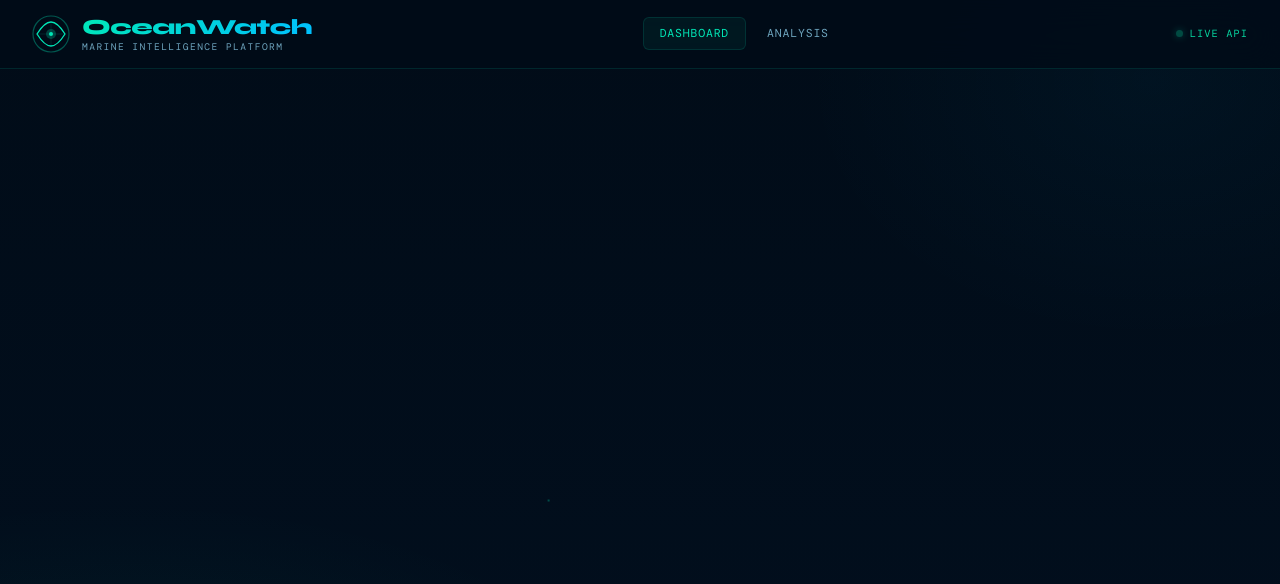
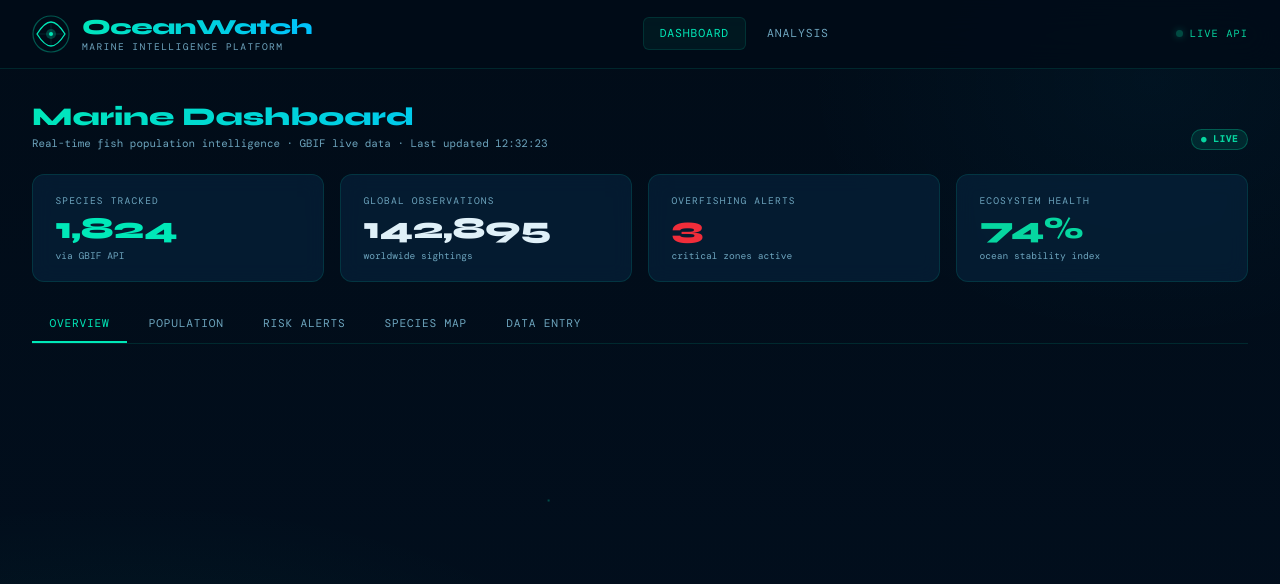
Before and after one commit to akash0810-07/Marine-Life-Stock-Assessment-System-Using-AI, a Flask app: page / in a window 1280 px wide. Shown: the top 584 px of the page. Run offline with Flask 3, Linux system fonts and the light colour scheme; data that the repository does not hold is empty; some web fonts are replaced.

Commit message:
Enhance dashboard layout and styling
Added styling and updated structure for the marine dashboard page.

```diff
--- a/templates/index.html
+++ b/templates/index.html
@@ -1,36 +1,160 @@
-{% extends 'base.html' %}
-{% block body %}
+{% extends "base.html" %}
+{% block title %}Dashboard{% endblock %}
 
-<div class="text-center">
-    <h1 class="text-warning mb-4">
-        🌊 Marine Life AI Dashboard
-    </h1>
-    <p class="lead">
-        AI-powered marine ecosystem monitoring and stock prediction system.
+{% block head %}
+<style>
+  .tab-bar {
+    display:flex; gap:.25rem;
+    border-bottom:1px solid var(--border);
+    margin-bottom:1.5rem;
+  }
+  .tab-btn {
+    padding:.65rem 1.1rem;
+    font-family:var(--font-mono);
+    font-size:.7rem; letter-spacing:.07em; text-transform:uppercase;
+    color:var(--muted); background:none; border:none;
+    border-bottom:2px solid transparent;
+    cursor:pointer; transition:all .25s;
+  }
+  .tab-btn:hover { color:var(--text); }
+  .tab-btn.active { color:var(--biolume); border-bottom-color:var(--biolume); }
+
+  .tab-panel { display:none; }
+  .tab-panel.active { display:contents; }
+
+  .search-bar { display:flex; gap:.75rem; margin-bottom:1rem; }
+  .search-input {
+    flex:1; background:rgba(1,12,24,.8);
+    border:1px solid var(--border); border-radius:8px;
+    padding:.65rem 1rem; color:var(--text);
+    font-family:var(--font-mono); font-size:.77rem;
+    outline:none; transition:border-color .25s;
+  }
+  .search-input:focus { border-color:var(--biolume); }
+  .search-input::placeholder { color:var(--muted); }
+
+  .species-grid {
+    display:grid;
+    grid-template-columns:repeat(auto-fill,minmax(175px,1fr));
+    gap:.75rem; max-height:310px; overflow-y:auto;
+  }
+  .sp-card {
+    background:rgba(1,12,24,.65);
+    border:1px solid var(--border); border-radius:10px;
+    padding:.9rem; cursor:pointer;
+    transition:all .25s;
+  }
+  .sp-card:hover { border-color:rgba(0,232,184,.4); transform:translateY(-2px); }
+  .sp-name  { font-family:var(--font-head); font-size:.8rem; font-weight:700; margin-bottom:.2rem; line-height:1.3; }
+  .sp-sci   { font-size:.6rem; color:var(--muted); font-style:italic; margin-bottom:.4rem; }
+  .sp-taxon { font-size:.58rem; color:var(--biolume); letter-spacing:.04em; }
+
+  .map-wrap {
+    position:relative; height:310px;
+    background:rgba(1,12,24,.85);
+    border-radius:12px; overflow:hidden;
+    border:1px solid var(--border);
+  }
+  .map-wrap svg { position:absolute; inset:0; width:100%; height:100%; }
+
+  .map-tip {
+    position:absolute;
+    background:rgba(4,21,37,.97);
+    border:1px solid var(--border);
+    border-radius:8px; padding:.55rem .85rem;
+    font-size:.68rem; pointer-events:none;
+    opacity:0; transition:opacity .2s; z-index:20; min-width:130px;
+  }
+  .map-tip.show { opacity:1; }
+  .map-tip-name { font-family:var(--font-head); font-size:.78rem; font-weight:700; margin-bottom:.2rem; }
+
+  .map-legend {
+    position:absolute; bottom:.75rem; right:.75rem;
+    background:rgba(1,12,24,.9); border:1px solid var(--border);
+    border-radius:8px; padding:.55rem .8rem; font-size:.62rem;
+  }
+  .leg-item { display:flex; align-items:center; gap:.35rem; color:var(--muted); margin-bottom:.25rem; }
+  .leg-item:last-child { margin-bottom:0; }
+  .leg-dot { width:8px; height:8px; border-radius:50%; flex-shrink:0; }
+
+  .obs-item {
+    display:grid;
+    grid-template-columns:1fr auto auto;
+    align-items:center; gap:1rem;
+    padding:.7rem .4rem;
+    border-bottom:1px solid rgba(0,232,184,.06);
+    font-size:.72rem;
+    animation:slideIn .4s ease;
+  }
+  @keyframes slideIn { from{opacity:0;transform:translateX(-8px)} to{opacity:1;transform:none} }
+  .obs-item:last-child { border-bottom:none; }
+  .obs-sp   { font-weight:700; color:var(--text); }
+  .obs-meta { font-size:.6rem; color:var(--muted); margin-top:2px; }
+  .obs-coords { font-size:.62rem; color:var(--muted); }
+  .obs-date   { font-size:.6rem; color:var(--muted); text-align:right; }
+
+  .sub-list { max-height:280px; overflow-y:auto; }
+  .sub-item {
+    display:grid; grid-template-columns:1fr auto auto;
+    align-items:center; gap:.9rem;
+    padding:.7rem .3rem;
+    border-bottom:1px solid rgba(0,232,184,.06);
+    font-size:.72rem;
+    animation:slideIn .35s ease;
+  }
+  .sub-item:last-child { border-bottom:none; }
+  .sub-sp   { font-weight:700; color:var(--text); }
+  .sub-loc  { font-size:.6rem; color:var(--muted); margin-top:2px; }
+  .sub-cnt  { font-family:var(--font-head); font-weight:800; font-size:1rem; color:var(--biolume); }
+  .sub-time { font-size:.6rem; color:var(--muted); text-align:right; }
+</style>
+{% endblock %}
+
+{% block content %}
+
+<div style="margin-bottom:1.5rem;display:flex;align-items:flex-end;justify-content:space-between;">
+  <div>
+    <h2 style="font-family:var(--font-head);font-size:1.6rem;font-weight:800;
+               background:linear-gradient(130deg,var(--biolume),var(--biolume2));
+               -webkit-background-clip:text;-webkit-text-fill-color:transparent;">
+      Marine Dashboard
+    </h2>
+    <p style="font-size:.68rem;color:var(--muted);margin-top:.25rem;">
+      Real-time fish population intelligence · GBIF live data · Last updated {{ stats.updated_at }}
     </p>
+  </div>
+  <span class="badge badge-live">● Live</span>
 </div>
 
-<div class="row mt-5 text-center">
-    <div class="col-md-4">
-        <div class="card p-4 bg-dark text-white">
-            <h4>📈 Live Monitoring</h4>
-            <p>Track marine species in real-time.</p>
-        </div>
-    </div>
+<div class="stat-grid">
+  <div class="stat-card">
+    <div class="stat-label">Species Tracked</div>
+    <div class="stat-value c-biolume">{{ stats.species_count }}</div>
+    <div class="stat-sub">via GBIF API</div>
+  </div>
+  <div class="stat-card">
+    <div class="stat-label">Global Observations</div>
+    <div class="stat-value">{{ stats.obs_count }}</div>
+    <div class="stat-sub">worldwide sightings</div>
+  </div>
+  <div class="stat-card">
+    <div class="stat-label">Overfishing Alerts</div>
+    <div class="stat-value c-danger">{{ stats.alerts }}</div>
+    <div class="stat-sub">critical zones active</div>
+  </div>
+  <div class="stat-card">
+    <div class="stat-label">Ecosystem Health</div>
+    <div class="stat-value c-safe">{{ stats.health }}%</div>
+    <div class="stat-sub">ocean stability index</div>
+  </div>
+</div>
 
-    <div class="col-md-4">
-        <div class="card p-4 bg-dark text-white">
-            <h4>🤖 AI Prediction</h4>
-            <p>Predict future marine stock levels.</p>
-        </div>
-    </div>
-
-    <div class="col-md-4">
-        <div class="card p-4 bg-dark text-white">
-            <h4>📊 Reports</h4>
-            <p>Generate ecosystem health reports.</p>
-        </div>
-    </div>
+<div class="tab-bar">
+  <button class="tab-btn active" onclick="openTab(event,'overview')">Overview</button>
+  <button class="tab-btn" onclick="openTab(event,'population')">Population</button>
+  <button class="tab-btn" onclick="openTab(event,'alerts')">Risk Alerts</button>
+  <button class="tab-btn" onclick="openTab(event,'map')">Species Map</button>
+  <button class="tab-btn" onclick="openTab(event,'collect')">Data Entry</button>
 </div>
 
 {% endblock %}
```
